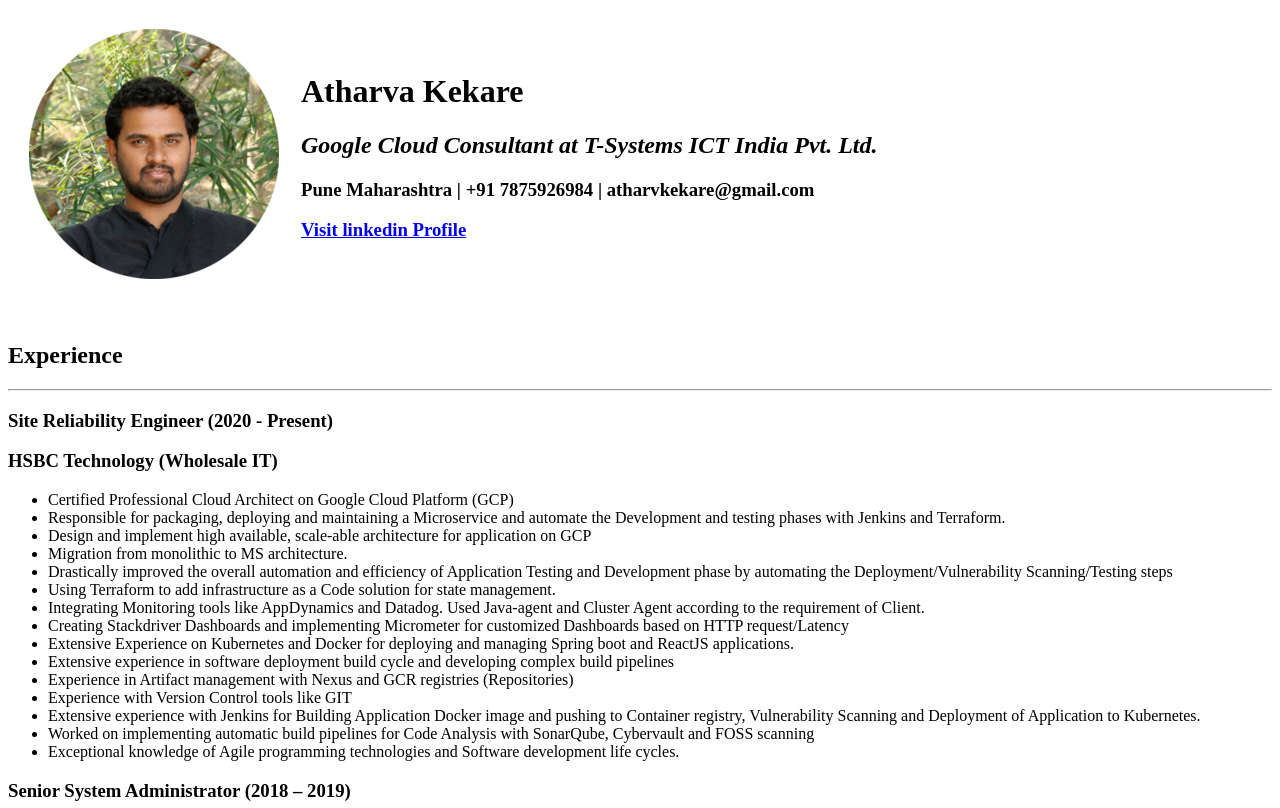
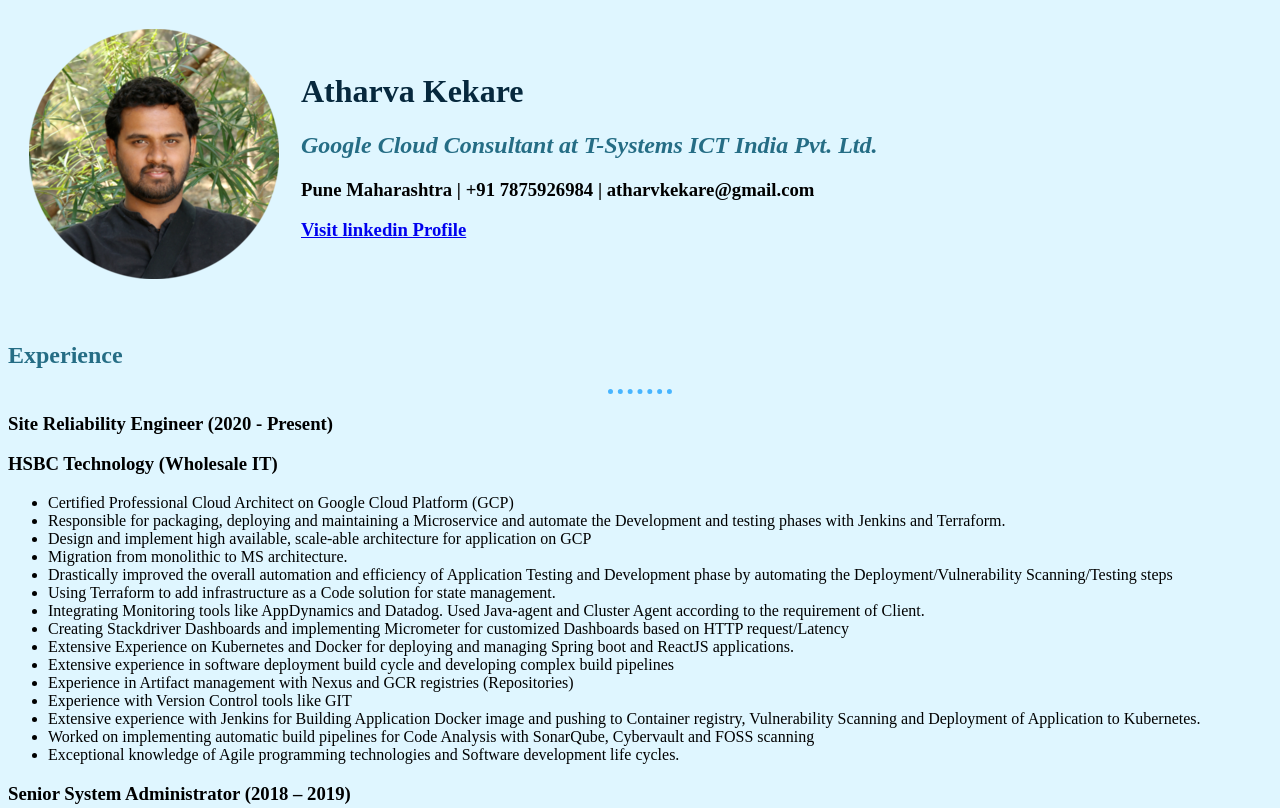
Before and after one commit to Atharva5608/cv, a plain HTML site: page index.html in a window 1280 px wide. Shown: the top 808 px of the page. Drawn offline with Linux system fonts and the light colour scheme.

Commit message:
Change in CSS

```diff
--- /dev/null
+++ b/css/styles.css
@@ -0,0 +1,17 @@
+body{
+    background-color: #DFF6FF
+  }
+  hr{
+    border-style: none;
+    border-top-style: dotted;
+    border-color: #47B5FF;
+    border-width: 5px;
+    width: 5%;
+  }
+  h1{
+    color:#06283D;
+  }
+
+  h2{
+    color: #256D85;
+  }
--- a/index.html
+++ b/index.html
@@ -3,6 +3,7 @@
   <head>
     <meta charset="UTF-8" />
     <title>Atharva's Resume Website</title>
+    <link rel="stylesheet" href="css/styles.css">
   </head>
   <body>
     <table cellspacing = "20">
```
